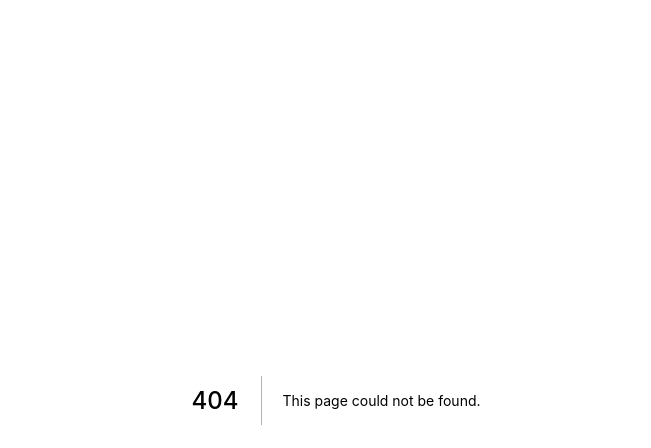
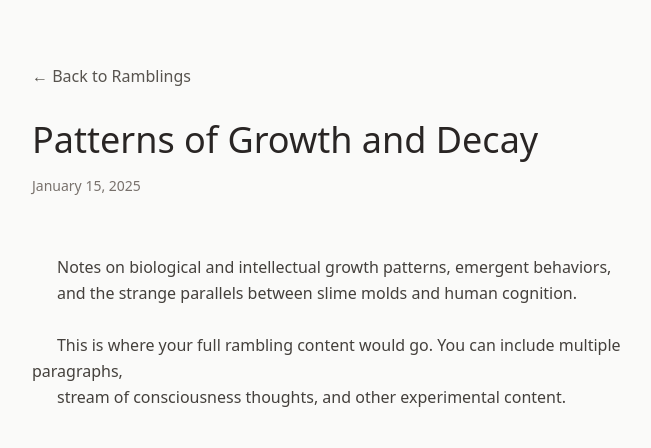
Before and after one commit to Lupp-netizen/Physarum, a Next.js app: page /ramblings/patterns-of-growth in a window 1280 px wide. Before the commit this address had no page. Shown: the top 448 px of the page, without its empty margins (304-955 px from the left). Built offline with nearby package versions, Linux system fonts and the light colour scheme.

Commit message:
Create [slug].js

```diff
--- /dev/null
+++ b/pages/ramblings/[slug].js
@@ -0,0 +1,58 @@
+import React from 'react';
+import Link from 'next/link';
+import { useRouter } from 'next/router';
+
+// This would eventually come from your data source
+const posts = {
+  'patterns-of-growth': {
+    title: 'Patterns of Growth and Decay',
+    date: 'January 15, 2025',
+    content: `
+      Notes on biological and intellectual growth patterns, emergent behaviors,
+      and the strange parallels between slime molds and human cognition.
+
+      This is where your full rambling content would go. You can include multiple paragraphs,
+      stream of consciousness thoughts, and other experimental content.
+    `
+  },
+  // Add more posts here
+};
+
+const RamblingPost = () => {
+  const router = useRouter();
+  const { slug } = router.query;
+  const post = posts[slug];
+
+  if (!post) return <div>Post not found</div>;
+
+  return (
+    <div className="min-h-screen bg-stone-50">
+      {/* Organic shapes background */}
+      <div className="fixed inset-0 overflow-hidden opacity-5">
+        <div className="absolute top-0 left-0 w-96 h-96 bg-stone-400 rounded-full blur-3xl transform -translate-x-1/2 -translate-y-1/2 animate-pulse"
+             style={{animationDuration: '10s'}} />
+        <div className="absolute top-1/2 right-0 w-96 h-96 bg-stone-300 rounded-full blur-3xl transform translate-x-1/2 -translate-y-1/2 animate-pulse"
+             style={{animationDuration: '15s'}} />
+      </div>
+
+      <div className="relative">
+        <article className="max-w-2xl mx-auto px-8 py-16">
+          <div className="mb-8">
+            <Link href="/ramblings">
+              <a className="text-stone-600 hover:text-stone-800">← Back to Ramblings</a>
+            </Link>
+          </div>
+
+          <h1 className="text-4xl font-light text-stone-800 mb-4">{post.title}</h1>
+          <div className="text-sm text-stone-500 mb-8">{post.date}</div>
+
+          <div className="prose text-stone-700 leading-relaxed whitespace-pre-wrap">
+            {post.content}
+          </div>
+        </article>
+      </div>
+    </div>
+  );
+};
+
+export default RamblingPost;
```
